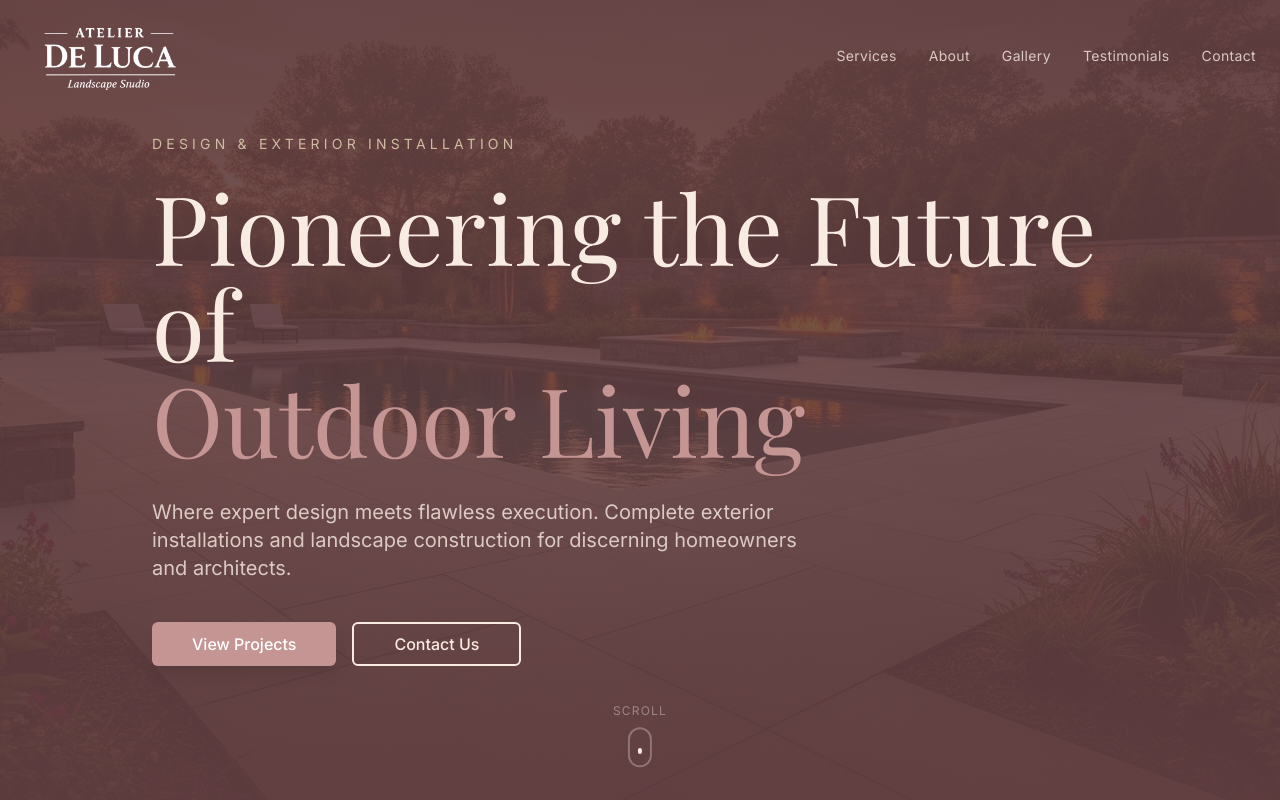
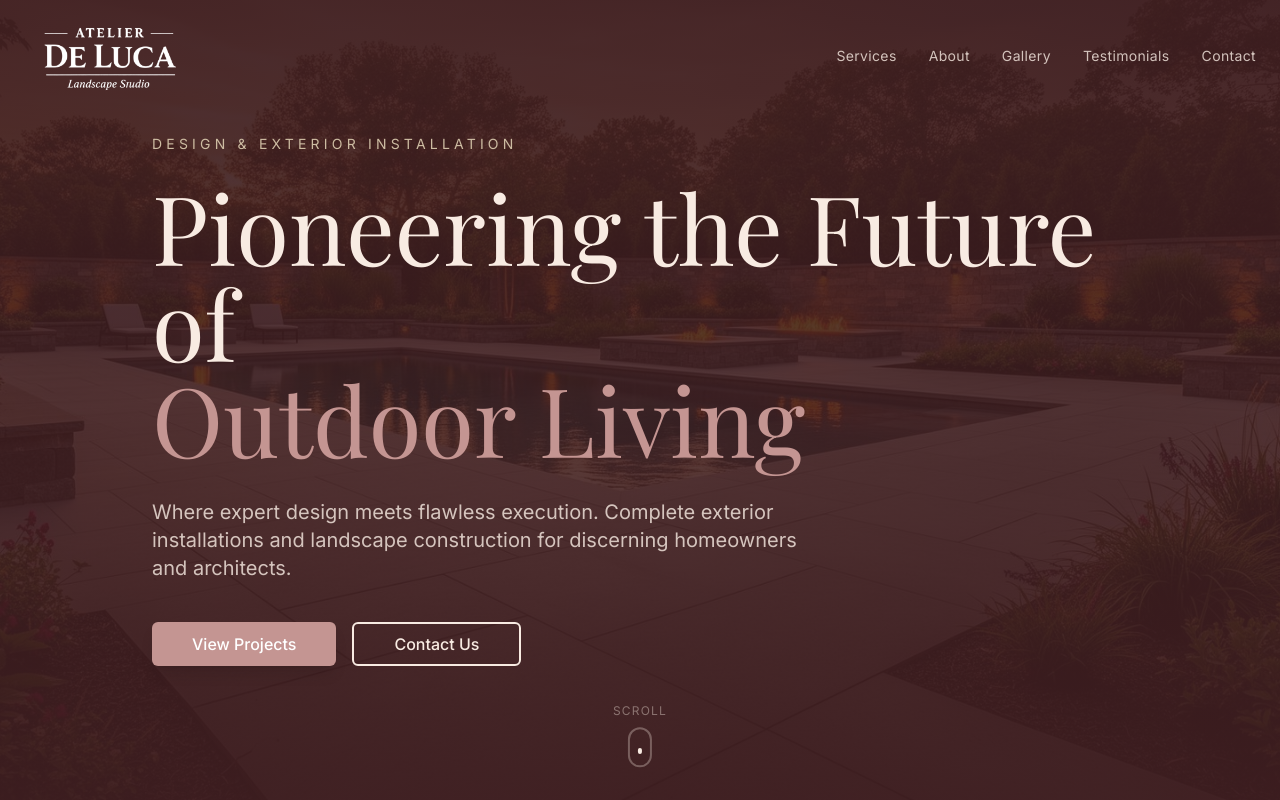
Before and after one commit to SamisDone/Atelier-De-Luca, a Next.js app: page / in a window 1280 px wide. Shown: the top 800 px of the page. Built offline with nearby package versions, Linux system fonts and the light colour scheme.

Commit message:
Changes
Co-authored-by: SamisDone <119945235+SamisDone@users.noreply.github.com>

```diff
--- a/src/app/globals.css
+++ b/src/app/globals.css
@@ -36,7 +36,7 @@
 
     --brand: 4 30% 67%;
     --brand-secondary: 24 62% 93%;
-    --brand-tertiary: 355 22% 31%;
+    --brand-tertiary: 355 35% 18%;
     --brand-accent: 36 30% 72%;
 
     --sidebar-background: 24 33% 95%;
```
